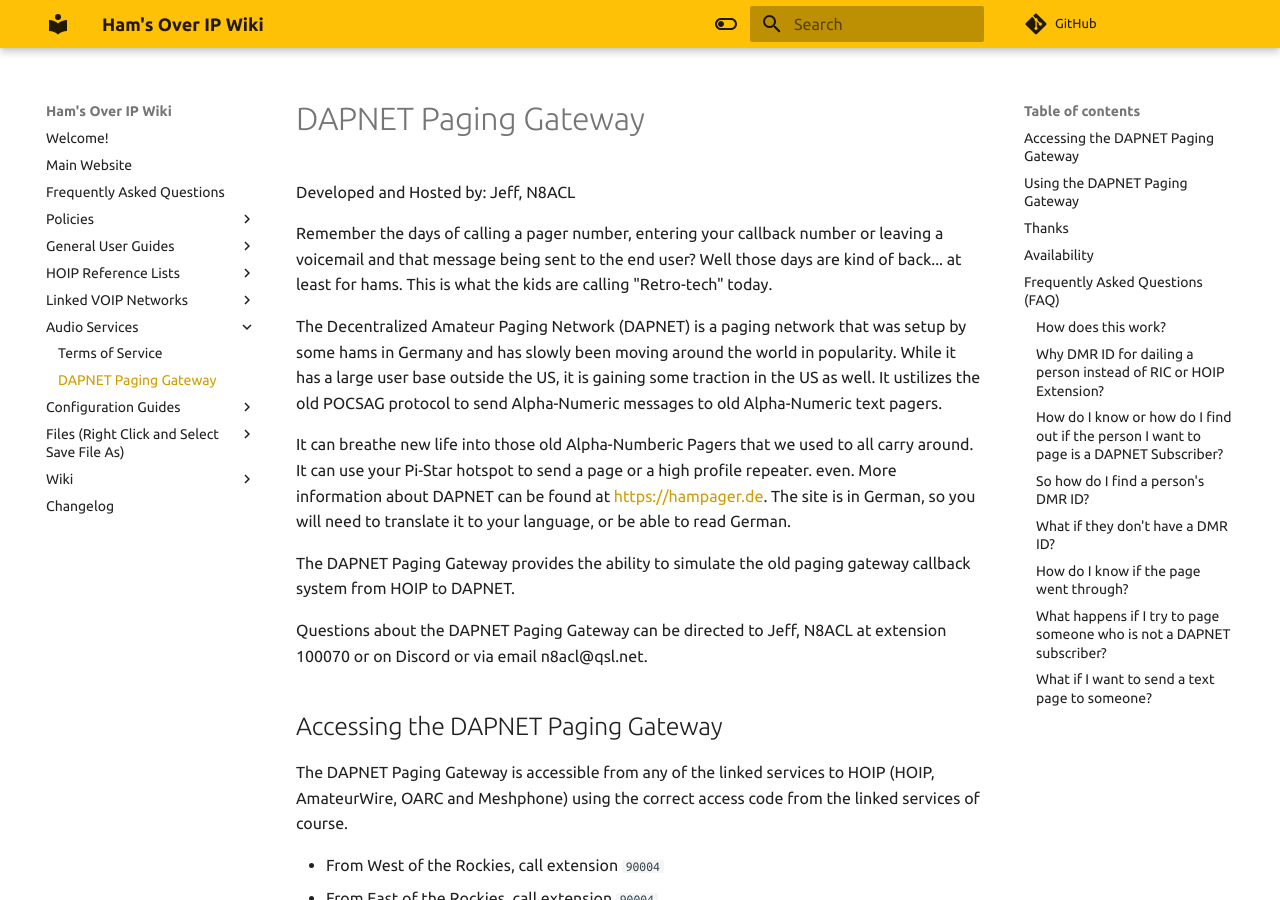
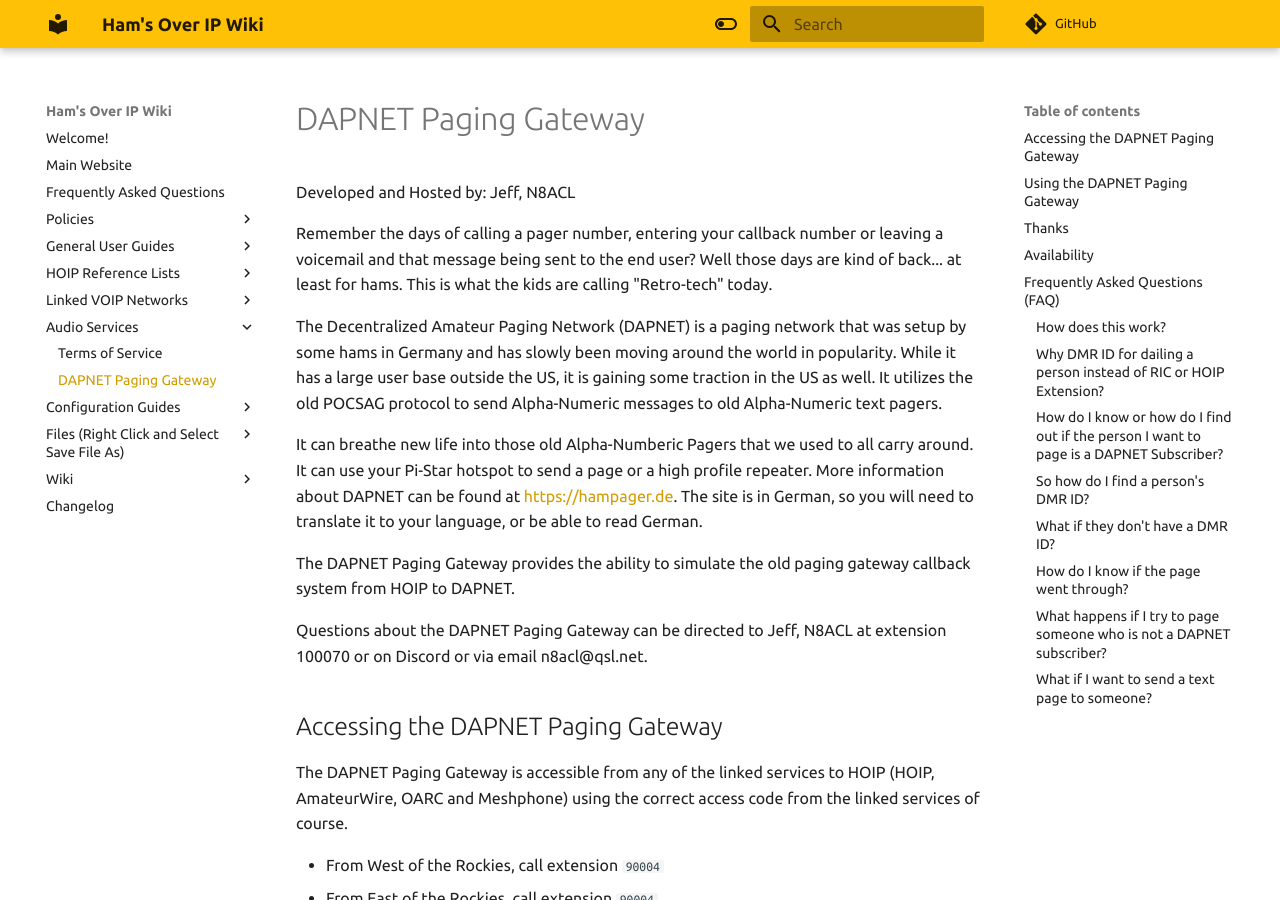
Before and after one commit to hamsoverip/wiki, an MkDocs documentation site: the page built from docs/General/audio_services/dapnet_gateway.md, in a window 1280 px wide and 900 px high. Built offline with MkDocs 1.6.1 and Material for MkDocs 9.7.7, drawn with Linux system fonts in a browser that asks for light colours; comment, search, counter and statistics services are not loaded; some of the changed text lies outside the part shown.

Commit message:
fix spelling mistakes - 0912022 - N8ACL

```diff
--- a/docs/General/audio_services/dapnet_gateway.md
+++ b/docs/General/audio_services/dapnet_gateway.md
@@ -4,9 +4,9 @@
 
 Remember the days of calling a pager number, entering your callback number or leaving a voicemail and that message being sent to the end user? Well those days are kind of back... at least for hams. This is what the kids are calling "Retro-tech" today.
 
-The Decentralized Amateur Paging Network (DAPNET) is a paging network that was setup by some hams in Germany and has slowly been moving around the world in popularity. While it has a large user base outside the US, it is gaining some traction in the US as well. It ustilizes the old POCSAG protocol to send Alpha-Numeric messages to old Alpha-Numeric text pagers.
+The Decentralized Amateur Paging Network (DAPNET) is a paging network that was setup by some hams in Germany and has slowly been moving around the world in popularity. While it has a large user base outside the US, it is gaining some traction in the US as well. It utilizes the old POCSAG protocol to send Alpha-Numeric messages to old Alpha-Numeric text pagers.
 
-It can breathe new life into those old Alpha-Numberic Pagers that we used to all carry around. It can use your Pi-Star hotspot to send a page or a high profile repeater. even. More information about DAPNET can be found at [https://hampager.de](https://hampager.de). The site is in German, so you will need to translate it to your language, or be able to read German.
+It can breathe new life into those old Alpha-Numberic Pagers that we used to all carry around. It can use your Pi-Star hotspot to send a page or a high profile repeater. More information about DAPNET can be found at [https://hampager.de](https://hampager.de). The site is in German, so you will need to translate it to your language, or be able to read German.
 
 The DAPNET Paging Gateway provides the ability to simulate the old paging gateway callback system from HOIP to DAPNET.
 
```
Also changed, not shown: other parts of docs/General/audio_services/dapnet_gateway.md (+1 -1 lines).
